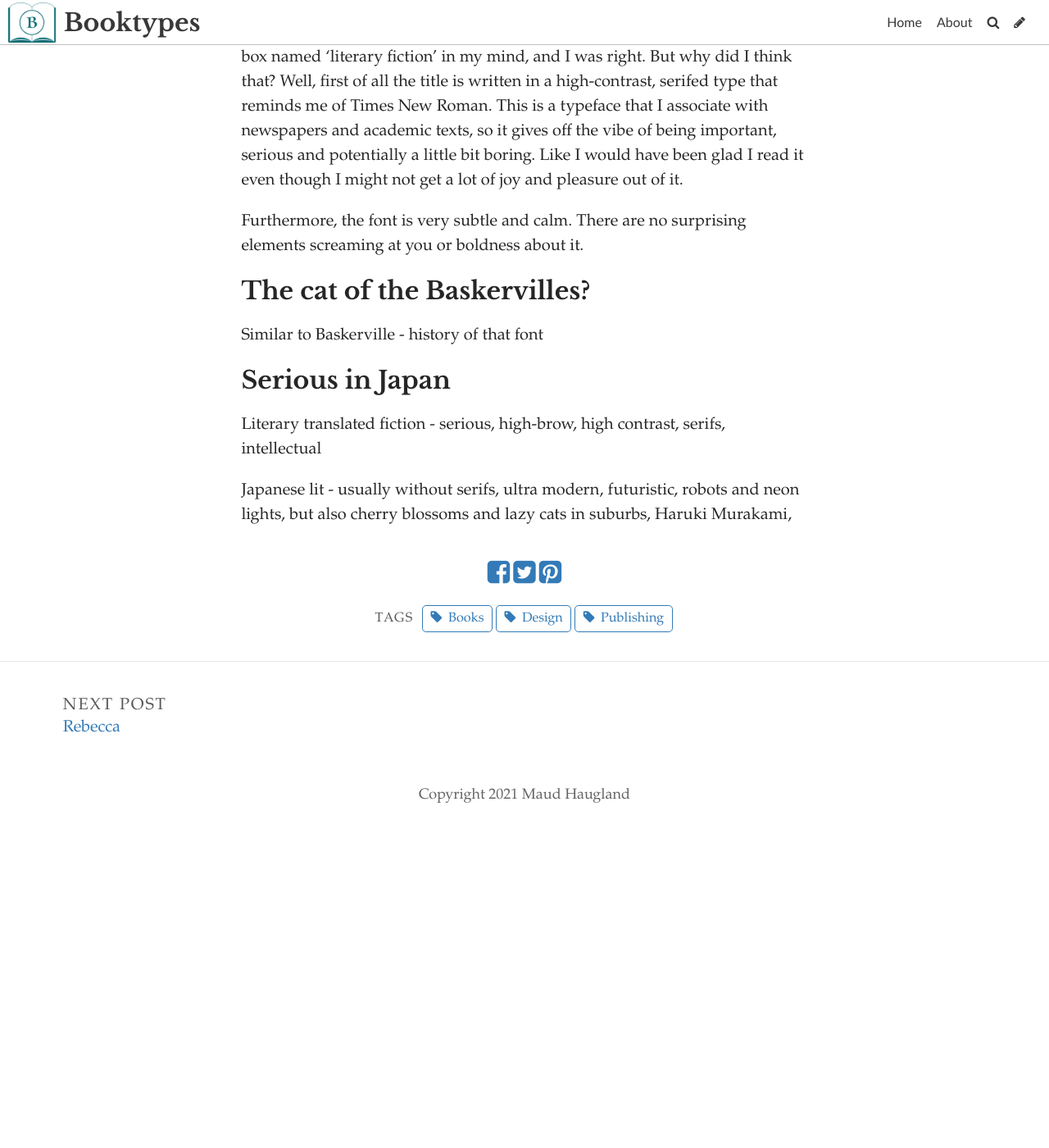
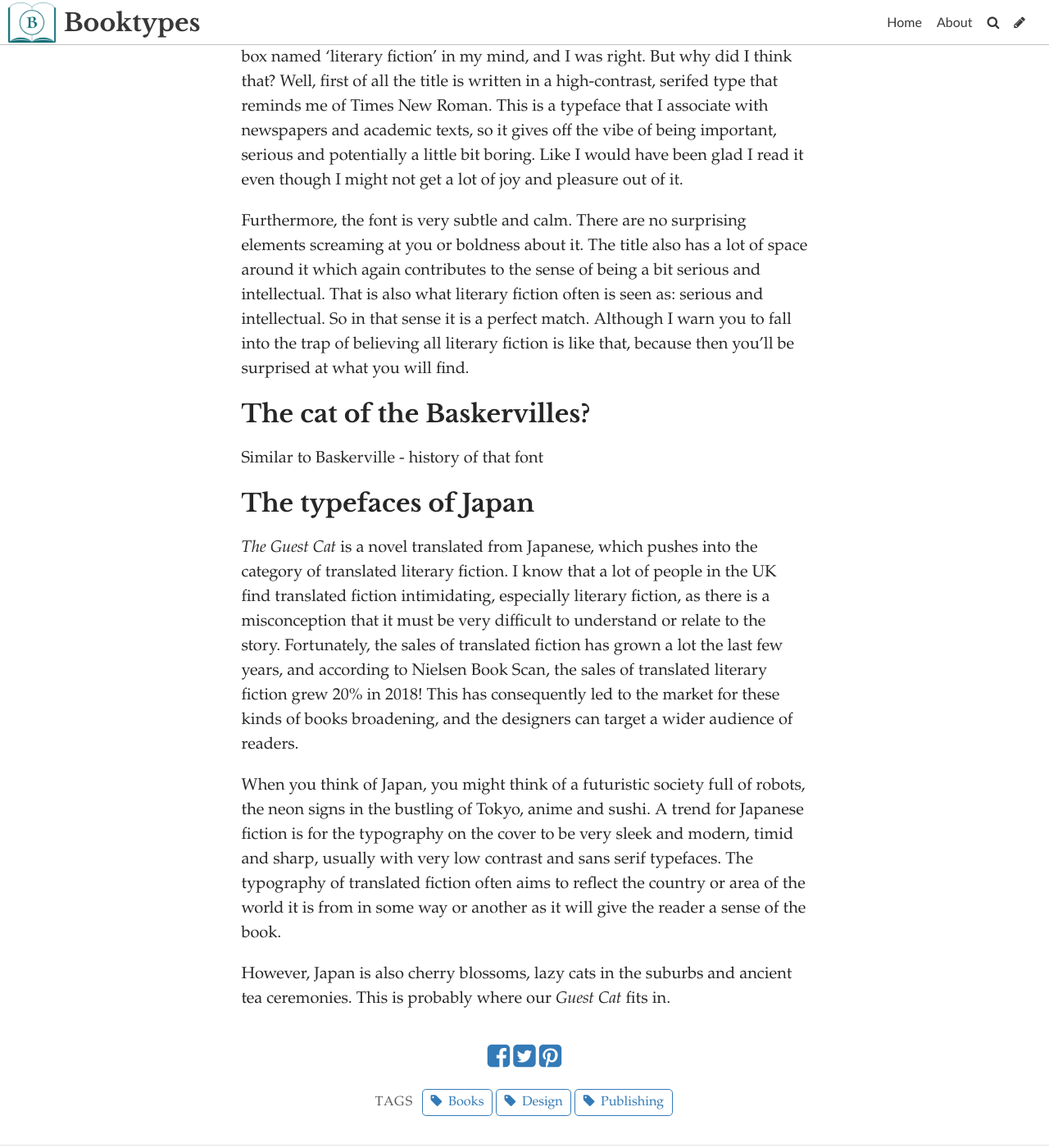
Before and after one commit to maudhaugland/booktypes, a Jekyll site: the page built from _posts/2021-10-04-the-contrasts-of-the-guest-cat.md, in a window 1280 px wide and 1400 px high, scrolled down 1628 px. Shown: the whole window at 82% size. Built offline with Jekyll 4.4.1, drawn with Linux system fonts in a browser that asks for light colours; some web fonts are replaced; before the commit the page ends 2643 px from its top, so only the background shows below that.

Commit message:
Update Post “2021-10-04-the-contrasts-of-the-guest-cat”

```diff
--- a/_posts/2021-10-04-the-contrasts-of-the-guest-cat.md
+++ b/_posts/2021-10-04-the-contrasts-of-the-guest-cat.md
@@ -28,14 +28,16 @@ We judge a book by its cover, and its typography, during the first couple of sec
 
 The first words that spring to my mind when I see the cover of *The Guest Cat* are quiet, calm, serious and intellectual. Therefore I unconciously put it in the box named 'literary fiction' in my mind, and I was right. But why did I think that? Well, first of all the title is written in a high-contrast, serifed type that reminds me of Times New Roman. This is a typeface that I associate with newspapers and academic texts, so it gives off the vibe of being important, serious and potentially a little bit boring. Like I would have been glad I read it even though I might not get a lot of joy and pleasure out of it.
 
-Furthermore, the font is very subtle and calm. There are no surprising elements screaming at you or boldness about it.
+Furthermore, the font is very subtle and calm. There are no surprising elements screaming at you or boldness about it. The title also has a lot of space around it which again contributes to the sense of being a bit serious and intellectual. That is also what literary fiction often is seen as: serious and intellectual. So in that sense it is a perfect match. Although I warn you to fall into the trap of believing all literary fiction is like that, because then you'll be surprised at what you will find.
 
 ### The cat of the Baskervilles?
 
 Similar to Baskerville - history of that font
 
-### Serious in Japan
+### The typefaces of Japan
 
-Literary translated fiction - serious, high-brow, high contrast, serifs, intellectual
+*The Guest Cat* is a novel translated from Japanese, which pushes into the category of translated literary fiction. I know that a lot of people in the UK find translated fiction intimidating, especially literary fiction, as there is a misconception that it must be very difficult to understand or relate to the story. Fortunately, the sales of translated fiction has grown a lot the last few years, and according to Nielsen Book Scan, the sales of translated literary fiction grew 20% in 2018! This has consequently led to the market for these kinds of books broadening, and the designers can target a wider audience of readers.
 
-Japanese lit - usually without serifs, ultra modern, futuristic, robots and neon lights, but also cherry blossoms and lazy cats in suburbs, Haruki Murakami,
+When you think of Japan, you might think of a futuristic society full of robots, the neon signs in the bustling of Tokyo, anime and sushi. A trend for Japanese fiction is for the typography on the cover to be very sleek and modern, timid and sharp, usually with very low contrast and sans serif typefaces. The typography of translated fiction often aims to reflect the country or area of the world it is from in some way or another as it will give the reader a sense of the book.
+
+However, Japan is also cherry blossoms, lazy cats in the suburbs and ancient tea ceremonies. This is probably where our *Guest Cat* fits in.
```
